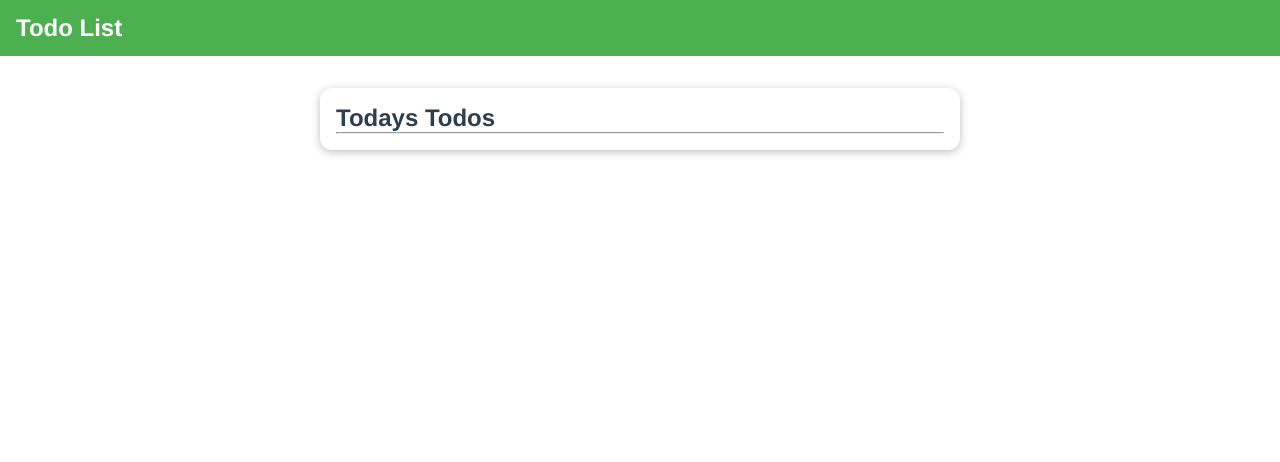
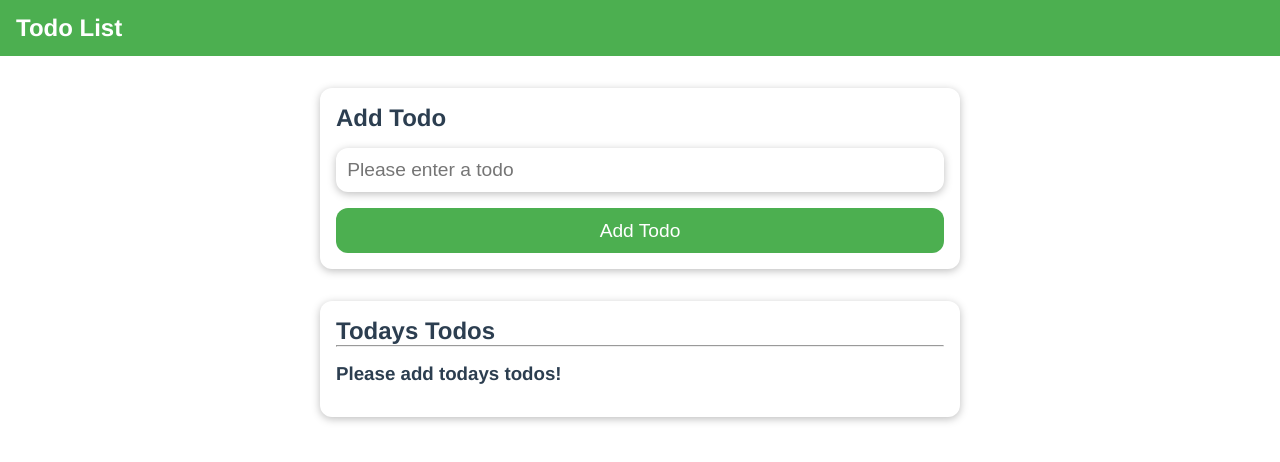
Before and after one commit to PetterFogel/vue-todo-list, a Vue app: page / in a window 1280 px wide. Shown: the top 462 px of the page. Built offline with nearby package versions, Linux system fonts and the light colour scheme.

Commit message:
Implement logic to delete todo

```diff
--- a/src/components/todo/TodoContainer.vue
+++ b/src/components/todo/TodoContainer.vue
@@ -1,14 +1,39 @@
 <template>
-  <section>
-    <h1>Todays Todos</h1>
-    <hr />
-    <TodoList />
-  </section>
+  <TodoForm @add-todo="addTodo" />
+  <TodoList />
 </template>
 
 <script>
+import TodoForm from "./TodoForm.vue";
 import TodoList from "./TodoList.vue";
-export default { components: { TodoList } };
+export default {
+  components: { TodoForm, TodoList },
+  data() {
+    return {
+      todos: [],
+    };
+  },
+  provide() {
+    return {
+      todos: this.todos,
+      deleteTodo: this.deleteTodo,
+    };
+  },
+  methods: {
+    addTodo(description) {
+      const newTodo = {
+        id: new Date().toISOString(),
+        description,
+        isPrioritized: false,
+      };
+      this.todos.unshift(newTodo);
+    },
+    deleteTodo(todoId) {
+      const todoIndex = this.todos.findIndex((todo) => todo.id === todoId);
+      this.todos.splice(todoIndex, 1);
+    },
+  },
+};
 </script>
 
 <style scoped></style>
--- a/src/components/todo/TodoItem.vue
+++ b/src/components/todo/TodoItem.vue
@@ -1,11 +1,13 @@
 <template>
   <div>
     <h3>{{ todo.description }}</h3>
+    <button @click="deleteTodo(todo.id)">Delete</button>
   </div>
 </template>
 
 <script>
 export default {
+  inject: ["deleteTodo"],
   props: {
     todo: {
       id: {
--- a/src/components/todo/TodoList.vue
+++ b/src/components/todo/TodoList.vue
@@ -1,6 +1,10 @@
 <template>
-  <h3 v-if="todos <= 0">Please add todays todos!</h3>
-  <TodoItem v-for="todo in todos" :key="todo.id" :todo="todo" />
+  <section>
+    <h1>Todays Todos</h1>
+    <hr />
+    <h3 v-if="todos <= 0">Please add todays todos!</h3>
+    <TodoItem v-for="todo in todos" :key="todo.id" :todo="todo" />
+  </section>
 </template>
 
 <script>
```
